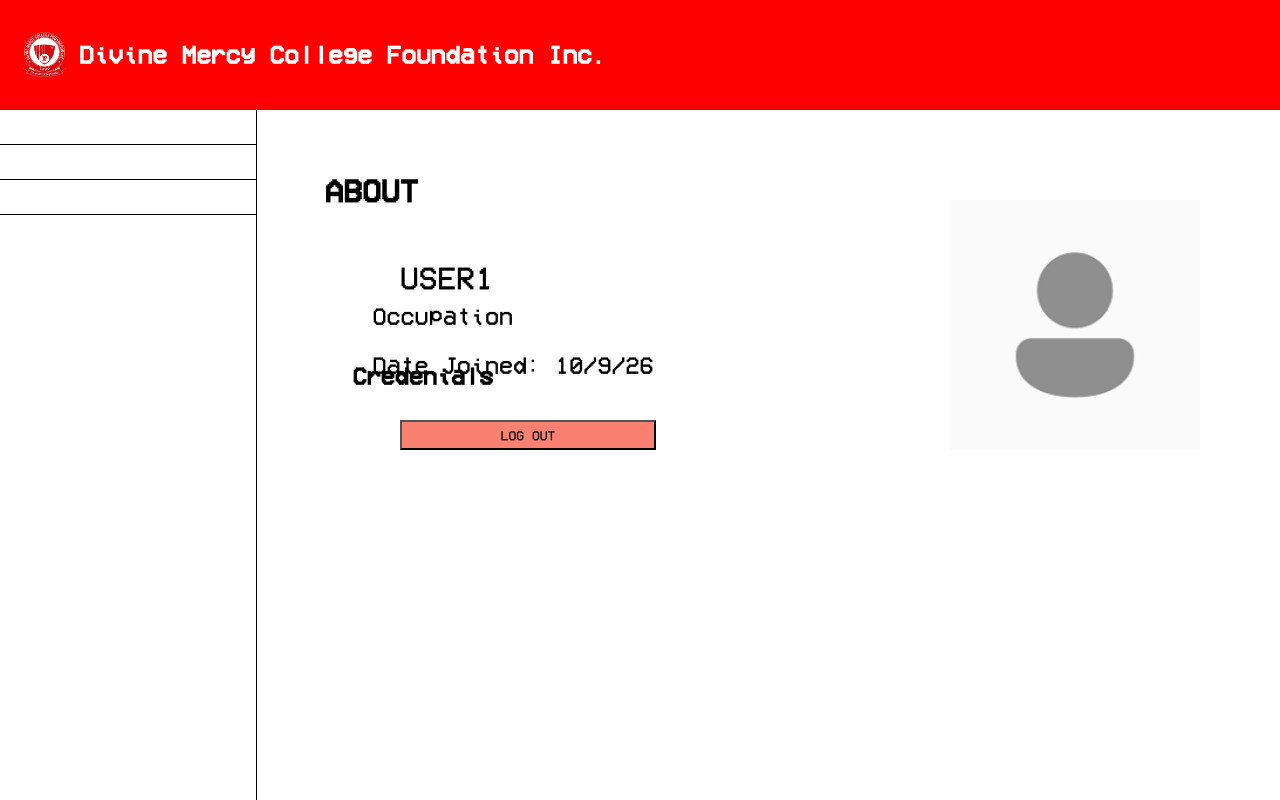
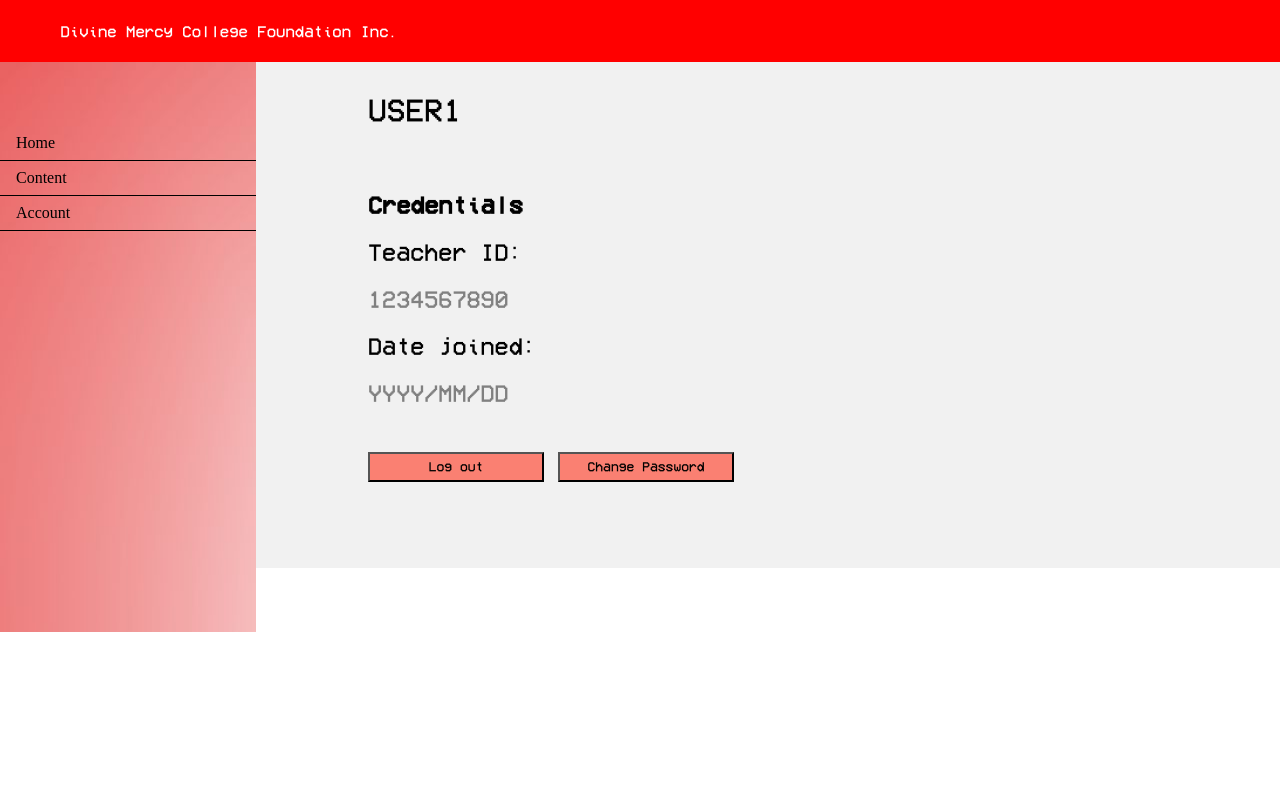
Before and after one commit to jayraybay/ex-ploh-rawr_db, a PHP site: page /teacher/teacherProfile.php in a window 1280 px wide. Run offline with PHP 8.4, Linux system fonts and the light colour scheme.

Commit message:
Merge New Main-Manu Nav
for teacher and admin

```diff
--- a/teacher/Home.php
+++ b/teacher/Home.php
@@ -34,9 +34,9 @@
 <div class="thirty-sixty">
 <nav>
     <ul class="nav-link">
-        <li><a href="admin_home.html" class="nav-link">Home</a></li>
+        <li><a href="Home.php" class="nav-link">Home</a></li>
         <li><a href="Content.php" class="nav-link">Content</a></li>
-        <li><a href="student_acc.html" class="nav-link">Account</a></li>
+        <li><a href="teacherProfile.php" class="nav-link">Account</a></li>
         <li><a href="teacherProfile.html" class="nav-link">Settings</a></li>
     </ul>
 </nav>
--- a/teacher/teacherProfile.css
+++ b/teacher/teacherProfile.css
@@ -7,59 +7,69 @@
     font-family: myFont;
 }
 
-h1 {
+h1{
     padding: 4px 0px 0px 32px;
-    position: fixed;
-    top: 150px;
 }
 
-img {
-    right: 0;
-    position: fixed;
-    top: 200px;
+img{
+    float: right;
+    position:relative;
+    bottom: 50px;
     right: 80px;
     height: 250px;
+    border: 1px solid black;
 }
 
 .name p {
-    position: fixed;
-    top: 230px;
-    left: 400px;
-    padding: 0px 70px 0px 0px;
+    position: relative;
+    padding: 0px 0px 12px 80px;
     font-size: 32px;
-    width: 25%;
-    border-radius: 25px;
+    width: 15%;
     text-align: left;
+    /* border: 1px solid black;
+    border-radius: 25px; */
 }
 
 .occ p {
-    position: fixed;
+    position: relative;
     padding: 0px 0px 0px 80px;
     font-size: 24px;
-    top: 280px;
+    top: 25px;
     border-radius: 25px;
 }
 
-.creds p {
-    position: fixed;
-    top: 340px;
-    padding: 0px 0px 0px 60px;
+.creds p{
+    position: relative;
+    top: 100px;
+    padding: 0px 0px 0px 80px;
     font-weight: bold;
     font-size: 24px;
 }
 
 .date p {
-    position: fixed;
-    bottom: 400px;
+    position: relative;
+    top: 80px;
     padding: 0px 0px 0px 80px;
     font-size: 24px;
 }
 
 button {
-    position: fixed;
-    left: 400px;
-    bottom: 350px;
+    display: inline;
+    position:inherit;
+    left: 100px;
+    top: 70px;
     width: 20%;
     height: 30px;
     background-color: salmon;
 }
+
+.entry {
+    position: relative;
+    text-align: left;
+    padding: 0px 0px 0px 80px;
+    font-size: 24px;
+}
+
+.entryLineToReplace p{
+    color:gray;
+}
--- a/teacher/teacherProfile.php
+++ b/teacher/teacherProfile.php
@@ -1,48 +1,107 @@
-def layout teacher
-<!DOCTYPE html>
-<html><head>
-<meta http-equiv="content-type" content="text/html; charset=UTF-8">
-<link rel="stylesheet" href="nav_files/nav_ZZMT.css">
-<link href="nav_files/boxicons.min_ZZMT.css" rel="stylesheet">
-<link rel="stylesheet" href="teacherProfile.css" />
+<!DOCTYPE HTML>
+<html>
+    <head>
+        <link rel="stylesheet" type="text/css" href="../common.css"/>
+        <link rel="stylesheet" href="Home.css" />
+        <link rel="stylesheet" href="teacherProfile.css" />
+    </head>
 
-</head><body style="height: 491.8px;"><div class="header">
-    <a href="#default" class="logo"><img src="tANA0h-1717114438.png" alt="dmfc">Divine Mercy College Foundation Inc.</a>
+    <body>
+        <header>
+            <a href="#default" class="logo"><img src="tANA0h-1717114438.png" alt="dmfc"><span>Divine Mercy College Foundation Inc.</span></a>
+        </header>
+        <div class="thirty-sixty">
+<nav>
+    <ul class="nav-link">
+        <li><a href="Home.php" class="nav-link">Home</a></li>
+        <li><a href="Content.php" class="nav-link">Content</a></li>
+        <li><a href="teacherProfile.php" class="nav-link">Account</a></li>
+    </ul>
+</nav>
+    <main>
+    <div class="name">
+        <p>USER1</p>
+    </div>
+    <div class="entry" id="entry">
+        <p><strong>Credentials</strong></p>
+        <p>Teacher ID: </p>
+        <div class="entryLineToReplace">
+            <p>1234567890</p></div>
+        <p>Date joined: </p>
+        <div class="entryLineToReplace">
+            <p>YYYY/MM/DD</p>
+        </div>
+            <form>
+            <button type="button" name="logout">Log out</button>
+            <button type="button" name="enableChangePass" onclick="toggleChangePass()" id="togglePass">Change Password</button>
+            </form>
+    </div>
+</main>
 </div>
+<script>
+var showingFields = false;
+var br = document.createElement("br");
+
+function toggleChangePass(){
+        if (showingFields){
+        removeForm();
+    }else{
+
+        addNewForms();
+    }
+}
+
+function removeForm(){
+    document.getElementById("togglePass").innerHTML = "Change Password";
+    document.getElementById("changePassDiv").remove();
+    showingFields = false;
+}
+
+function addNewForms(){
+    showingFields = true;
+    var newDiv = document.createElement("div")
+    newDiv.setAttribute("class", "entry")
+    newDiv.setAttribute("id", "changePassDiv");
+
+    var newForm = document.createElement("form");
+    var oldPass = document.createElement("input");
+    oldPass.setAttribute("type", "password");
+    oldPass.setAttribute("placeholder", "Enter old password");
+    oldPass.setAttribute("name", "oldPass");
+
+    var newPass = document.createElement("input");
+    newPass.setAttribute("type", "password");
+    newPass.setAttribute("placeholder", "Enter new password");
+    newPass.setAttribute("name", "newPass");
+
+    var confPass = document.createElement("input");
+    confPass.setAttribute("type", "password");
+    confPass.setAttribute("placeholder", "Re-enter new password");
+    confPass.setAttribute("name", "confPass");
 
 
-     <div class="thirty-sixty">
-        <nav>
-        <ul class="nav-link">
-            <li><a href="home.php" class="nav-link" target="_Home">Home</a></li>
-            <li><a href="Content.php" target="_Home">Content</a></li>
-            <li><a href="teacherProfile.php" class="nav-link" target="_Home">Profile</a></li>
-        </ul">
-        </nav>
-    <main>
-    <header><h1>ABOUT</h1></header>
 
-<img src="images.png" alt="user" />
-<body>
-    <div class="name">
-        <p contenteditable="true">USER1</p>
-    </div>
-    <div class="occ">
-        <p>Occupation</p>
-    </div>
+    var resetPass = document.createElement("button");
+    resetPass.setAttribute("type", "button");
+    resetPass.setAttribute("name", "resetPass");
+    resetPass.setAttribute("name", "resetPass");
 
-    <div class="creds">
-        <p>Credenials</p>
-    </div>
-    <div class="date">
-        <p>Date Joined: 10/9/26</p>
-    </div>
+    var resetPass = document.createElement("button");
+    resetPass.setAttribute("type", "password");
+    resetPass.setAttribute("placeholder", "Re-enter new password");
+    resetPass.setAttribute("name", "confPass");
 
-    <button type="button">LOG OUT</button>
-
-</body>
-
-</html>
-    </main>
+    newForm.appendChild(oldPass);
+    newForm.appendChild(newPass);
+    newForm.appendChild(confPass);
+    newForm.appendChild(br.cloneNode());
+    newForm.appendChild(br.cloneNode());
+    newForm.appendChild(resetPass);
+    document.getElementsByTagName("main")[0].appendChild(newDiv);
+    newDiv.appendChild(newForm);
+    resetPass.innerHTML = "Change password";
+    document.getElementById("togglePass").innerHTML = "Cancel";
+    }
+</script>
 </body>
 </html>
```
Also changed, not shown: admin/Screate_acc.php (+15 -0 lines), admin/admin_home.php (+4 -4 lines), admin/admin_profile.php (+5 -5 lines), admin/student_acc.php (+6 -6 lines), admin/teacher_acc.php (+6 -6 lines), teacher/Students.php (+5 -5 lines), teacher/teacherProfile.html (deleted, +0 -27 lines).
